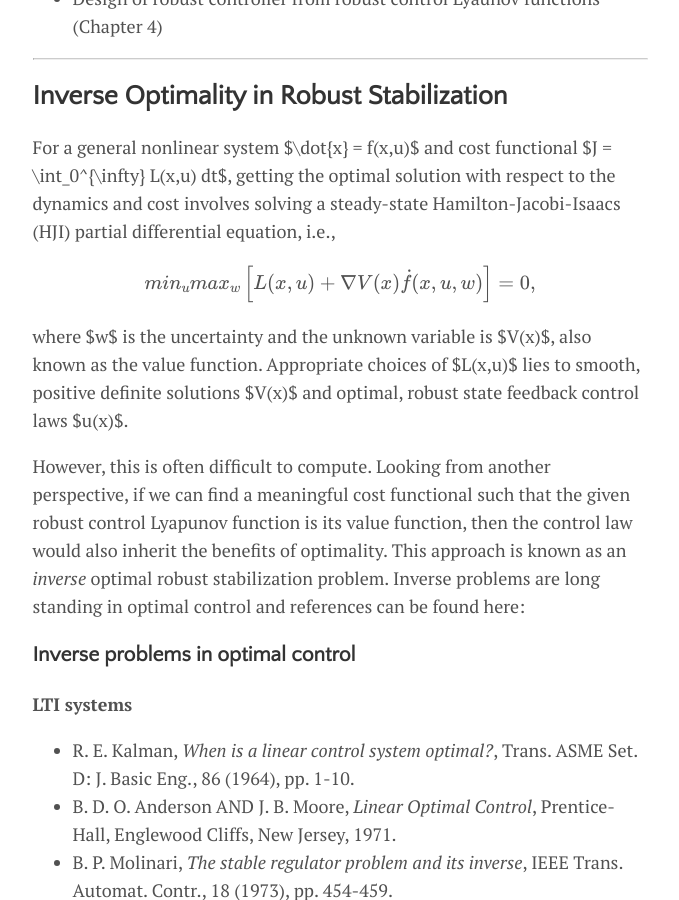
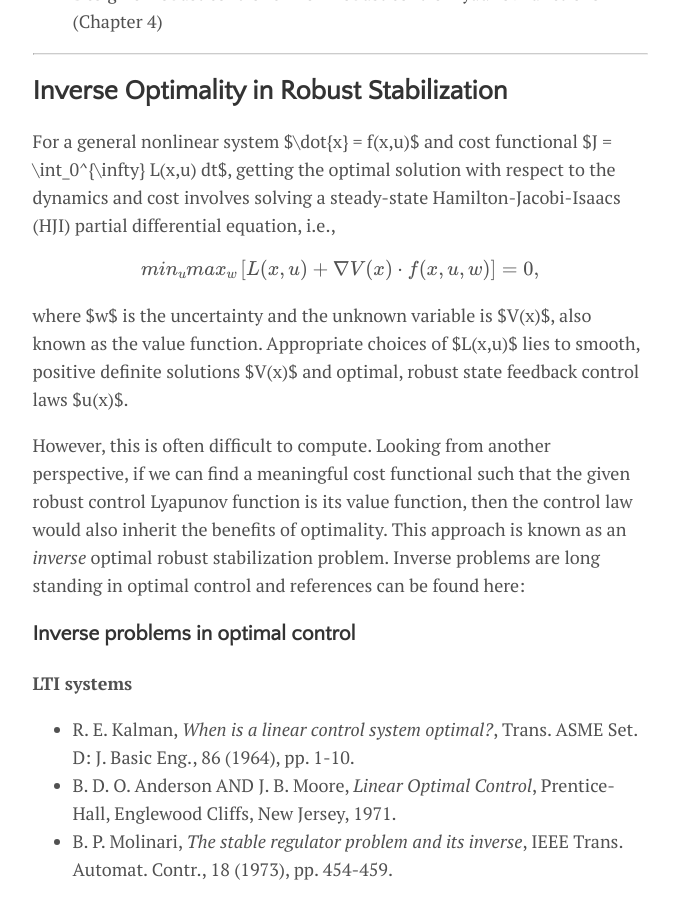
Before and after one commit to CheeGY/cheegy.github.io, a Jekyll site: the page built from _posts/2021-01-11-IntroChapterFreemanP2.md, in a window 1280 px wide and 900 px high, scrolled down 1952 px. Shown: the whole window, without its empty margins (300-979 px from the left). Built offline with Jekyll 4.4.1, drawn with Linux system fonts in a browser that asks for light colours; formulas are drawn with MathJax 3; some of the changed text lies outside the part shown.

Commit message:
Update 2021-01-11-IntroChapterFreemanP2.md

```diff
--- a/_posts/2021-01-11-IntroChapterFreemanP2.md
+++ b/_posts/2021-01-11-IntroChapterFreemanP2.md
@@ -17,7 +17,7 @@ This is a continuation of the presentation of key ideas from Chapter 1 of the bo
 Given a robust control problem, the next step is to find necessary and sufficient conditions for the stability of its solution. In the context of nonlinear systems, this corresponds to the existence of a Lyapunov function. Not only does Lyapunov functions guarantee stability of these systems, they also act as useful design tools.  In particular, control Lyapunov functions achieve this purpose. A control Laypunov function for the system $\dot{x} = f(x,u)$ is given as a candidate Lyapunov function $V(x)$ such that for every fixed $x$, there exists an admissible $u$ satisfying
 
 $$
-\nabla V(x) \dot{x} = \nabla V(x) \dot f(x,u) < 0.
+\nabla V(x) \dot{x} = \nabla V(x) \cdot f(x,u) < 0.
 $$
 
 If $f$ is continuous and if there exist a continuous state feedback control law such that $x=0$ is globally asympotically stable, then by converse Lyapunov theorems, there exist such a control Lyapunov function. Furthermore, if $f$ is affine in $u$, then having a control Lyapunov function is sufficient for stabilizability for continuous state feedback.
@@ -42,7 +42,7 @@ Hence, the authors introduce the concept of a **robust control Lyaunov function*
 For a general nonlinear system $\dot{x} = f(x,u)$ and cost functional $J = \int_0^{\infty} L(x,u) dt$, getting the optimal solution with respect to the dynamics and cost involves solving a steady-state Hamilton-Jacobi-Isaacs (HJI) partial differential equation, i.e.,
 
 $$
-min_u max_w \left[ L(x,u) + \nabla V(x) \dot f(x,u,w) \right] = 0,
+min_u max_w \left[ L(x,u) + \nabla V(x) \cdot f(x,u,w) \right] = 0,
 $$
 
 where $w$ is the uncertainty and the unknown variable is $V(x)$, also known as the value function. Appropriate choices of $L(x,u)$ lies to smooth, positive definite solutions $V(x)$ and optimal, robust state feedback control laws $u(x)$.
```
